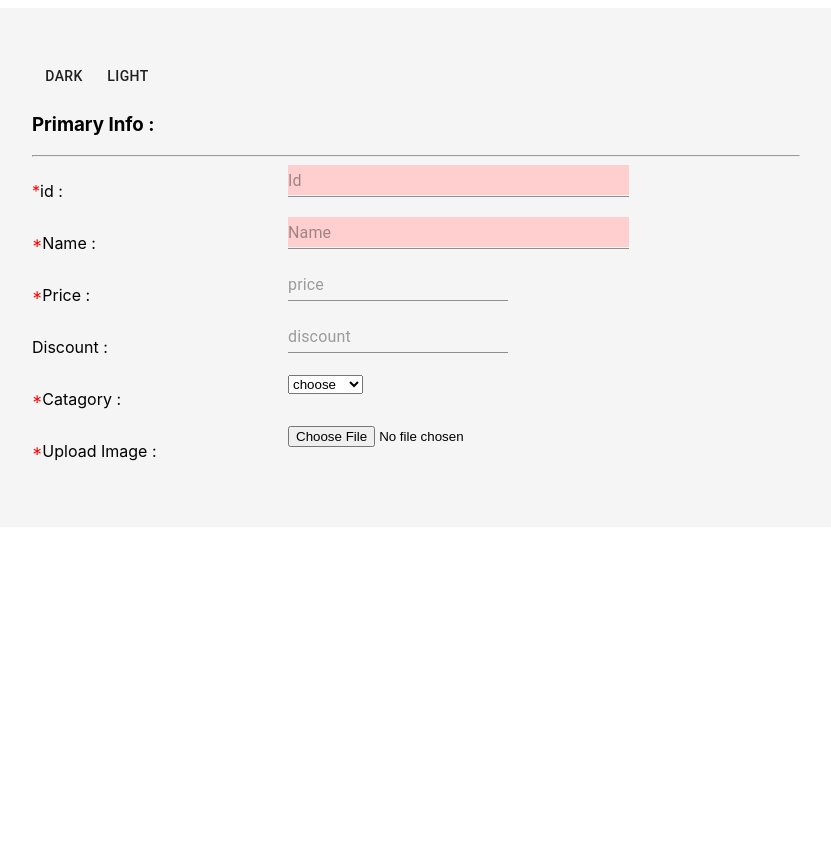
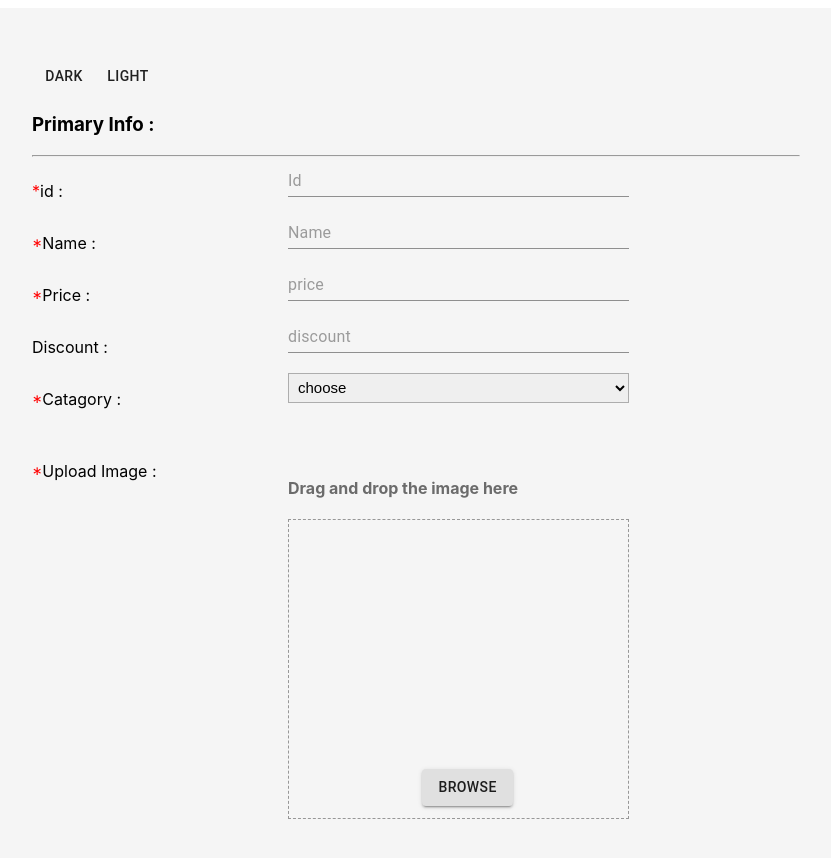
Before and after one commit to siam88/Dynamic-form, a React (Create React App) app: page / in a window 1280 px wide. Shown: the top 858 px of the page, without its empty margins (224-1055 px from the left). Before the commit the page ends 800 px from the top, so only its background shows below. Built offline with nearby package versions, Linux system fonts and the light colour scheme.

Commit message:
just for pull

```diff
--- a/src/component/form/form.jsx
+++ b/src/component/form/form.jsx
@@ -14,14 +14,16 @@ class Form extends Component {
 
 
     productInputChangehandle = (elementName, value) => {
+
         let productForm = { ...this.state.productForm };
         productForm[elementName].config.value = value;
+        productForm[elementName].touched = true;
         let valid = this.checkValidity(value, productForm[elementName].validation);
         productForm[elementName].valid = valid.valid;
         productForm[elementName].errorMsg = valid.errorMsg;
         this.setState({ formIsValid: this.formIsValid(productForm) })
         this.setState({
-            productForm: productForm
+            productForm
         })
     }
 
@@ -30,11 +32,13 @@ class Form extends Component {
 
         for (let e in form) {
             if (form[e].separetor === undefined) {
-                form[e].isValid = false;
-                break;
+                if (form[e].valid === false) {
+                    isValid = false;
+                    break;
+                }
             }
         }
-        return isValid
+        return isValid;
     };
 
     checkValidity(value, rules) {
@@ -45,7 +49,7 @@ class Form extends Component {
         let isValid = true;
         let errorMsg = " ";
 
-        if (rules.required.value && rules.required.value !== "file" && rules.required.value !== "array") {
+        if (rules.required.value && rules.type.value !== "file" && rules.type.value !== "array") {
             isValid = value.trim() !== "" && isValid;
 
         }
@@ -82,21 +86,32 @@ class Form extends Component {
         return { valid: isValid, errorMsg: errorMsg }
     }
 
+    productSubmitHandle = e => {
+        e.preventDefault();
+        let productForm = { ...this.state.productForm };
+        //let product = {};
+        let formData = new FormData();
 
+        for (let element in productForm) {
+            // product[element] = productForm[element].config.value;
+            if (productForm[element].separetor === undefined)
+                formData.append(element, productForm[element].config.value);
+        }
+    }
 
 
 
     render() {
         let styles = this.state.styles;
         let formProductElementArray = [];
-        let formProduct = { ...this.state.productForm };
-        for (let element in formProduct) {
+        let productform = { ...this.state.productForm };
+        for (let element in productform) {
             let formElement = {
-                label: formProduct[element].label,
-                config: formProduct[element].config,
-                valid: formProduct[element].valid,
-                errorMsg: formProduct[element].errorMsg,
-                required: formProduct[element].validation.required.value,
+                label: productform[element].label,
+                config: productform[element].config,
+                valid: productform[element].touched ? productform[element].valid : true,
+                errorMsg: productform[element].errorMsg,
+                required: productform[element].validation.required.value,
                 elementName: element
 
             };
--- /dev/null
+++ b/src/ui/imageUploader/image.jsx
@@ -0,0 +1,18 @@
+import React, { Component } from 'react'
+import styles from "./imageUploader.module.css"
+
+export class Image extends Component {
+    render() {
+        let props = this.props;
+        let url = typeof (props.url) != String ? URL.createObjectURL(props.url) : url;
+        return (
+            <div className={styles.imageView}>
+                <img src={props.url} alt="no image"
+                    className={styles.image}
+                    style={{ height: "100px", width: "100px" }} />
+            </div>
+        )
+    }
+}
+
+export default Image
--- a/src/ui/imageUploader/imageUploader.jsx
+++ b/src/ui/imageUploader/imageUploader.jsx
@@ -1,11 +1,52 @@
 import React, { Component } from 'react'
+import styles from "./imageUploader.module.css"
+import { Grid, Button } from '@material-ui/core'
+import Image from "./image"
+const onDragStyle = {
+    backgroundColor: "#87bce8",
+    border: "3px dotted rgb(123, 132, 184)"
+}
+export class ImageUploader extends Component {
+    state = {
+        onDragStyle: {},
+        images: []
+    }
 
-export class ImageUploader extends Component {
+    onFileLoad = (e) => {
+        e.preventDefault();
+        this.setState({ onDragStyle: {} });
+        let images = [...this.state.images];
+        e.currentTarget.files.length && images.push(e.currentTarget.files[0]);
+        this.setState({
+            images
+        })
+        console.log(this.state.images);
+
+    }
     render() {
         return (
-            <div>
-                <input type="file" />
-            </div>
+            <Grid container>
+                <h4 className={styles.imageUploadHeader}>Drag and drop the image here</h4>
+                <Grid item xs={12} sm={12} md={8} className={styles.container} style={this.state.onDragStyle}>
+                    <input
+                        type="file"
+                        ref={
+                            input => (this.fileInput = input)
+                        }
+                        className={styles.input}
+                        onDragEnter={() => this.setState({ onDragStyle })}
+                        onDragLeave={() => this.setState({ onDragStyle: {} })}
+                        onDrop={() => this.setState({ onDragStyle: {} })}
+                        onChange={this.onFileLoad} />
+                </Grid>
+                <Grid item xs={11} sm={11} md={7}>
+                    <Button variant="contained" className={styles.browseButton}>Browse</Button>
+                </Grid>
+
+                <Grid item xs={12} sm={12} md={12}>
+                    {this.state.images.map((e, i) => (<Image url={e} key={i} index={i} />))}
+                </Grid>
+            </Grid>
         )
     }
 }
--- a/src/ui/imageUploader/imageUploader.module.css
+++ b/src/ui/imageUploader/imageUploader.module.css
@@ -0,0 +1,38 @@
+.imageUploadHeader{
+    color: rgb(107, 107, 107);
+}
+.container{
+  height:300px;
+  width:100%;
+  border: 1px dashed rgb(151, 151, 151);
+  position: relative;
+  z-index: 10;
+}
+.input{
+  opacity: 0;
+  top:0;
+  left:0;
+  height: 100%;
+  width: 100%;
+  position: absolute;
+
+}
+.browseButton{
+  position:absolute;
+  top:-50px;
+  left:45%;
+  z-index: 1;
+}
+.image{
+   height: 100px;
+   width: 100px;
+
+}
+.imageviewer{
+  display:flex;
+  width:500px;
+  overflow:auto;
+}
+.imageview{
+  position:relative;
+}
--- a/src/ui/input/input.jsx
+++ b/src/ui/input/input.jsx
@@ -1,6 +1,6 @@
 import React, { Component } from 'react';
 import { Grid, TextField, } from '@material-ui/core';
-import ImageViewer from "../imageUploader/imageUploader"
+import ImageUploader from "../imageUploader/imageUploader"
 import styles from "./input.module.css"
 export class Input extends Component {
     render() {
@@ -65,7 +65,7 @@ export class Input extends Component {
 
                         <Grid item xs={8} md={8} sm={8}>
                             <Grid item xs={8} md={8} sm={8}>
-                                <TextField className={styles.inputClass}
+                                <TextField className={inputClass}
                                     {...props.config} onChange={(e) => props.inputChangeHandler(props.elementName, e.target.value)}
                                 />
                             </Grid>
@@ -88,7 +88,7 @@ export class Input extends Component {
 
                         <Grid item xs={8} md={8} sm={8}>
                             <Grid item xs={8} md={8} sm={8}>
-                                <select className={styles.inputClass} onChange={e => props.inputChangeHandler(props.elementName, e.target.value)}>
+                                <select className={inputClass} onChange={e => props.inputChangeHandler(props.elementName, e.target.value)}>
                                     {props.config.options.map((e, i) => (
                                         <option key={i} value={e.value} onChange={(e) => props.inputChangeHandler(props.elementName, e.target.value)}>{e.label}</option>
                                     ))}
@@ -112,7 +112,12 @@ export class Input extends Component {
                             {label}
                         </Grid>
                         <Grid item xs={8} md={8} sm={8}>
-                            <ImageViewer />
+                            <Grid item xs={12}>
+                                {errorMassege}
+                            </Grid>
+                            <ImageUploader
+                                onFileLoad={props.inputChangeHandler}
+                                elementName={props.elementName} />
                         </Grid>
                     </Grid>
                 )
```
